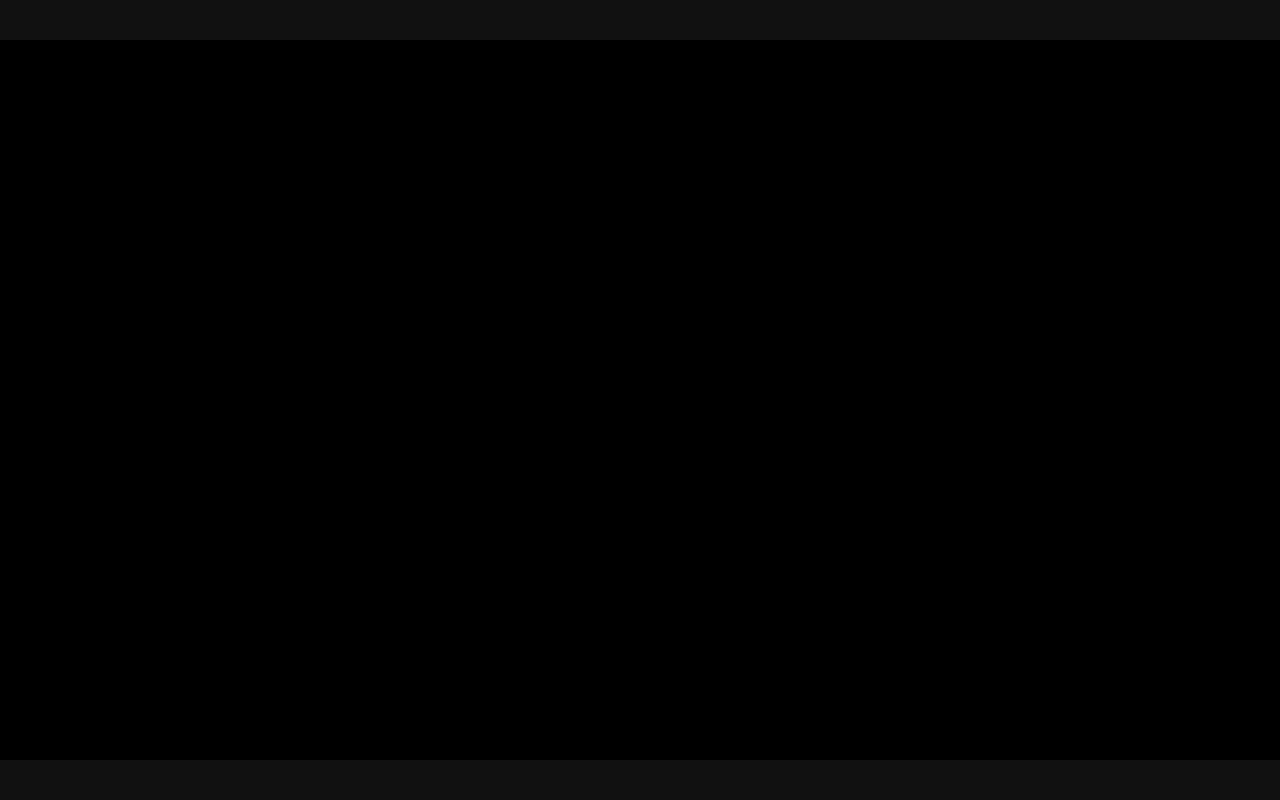
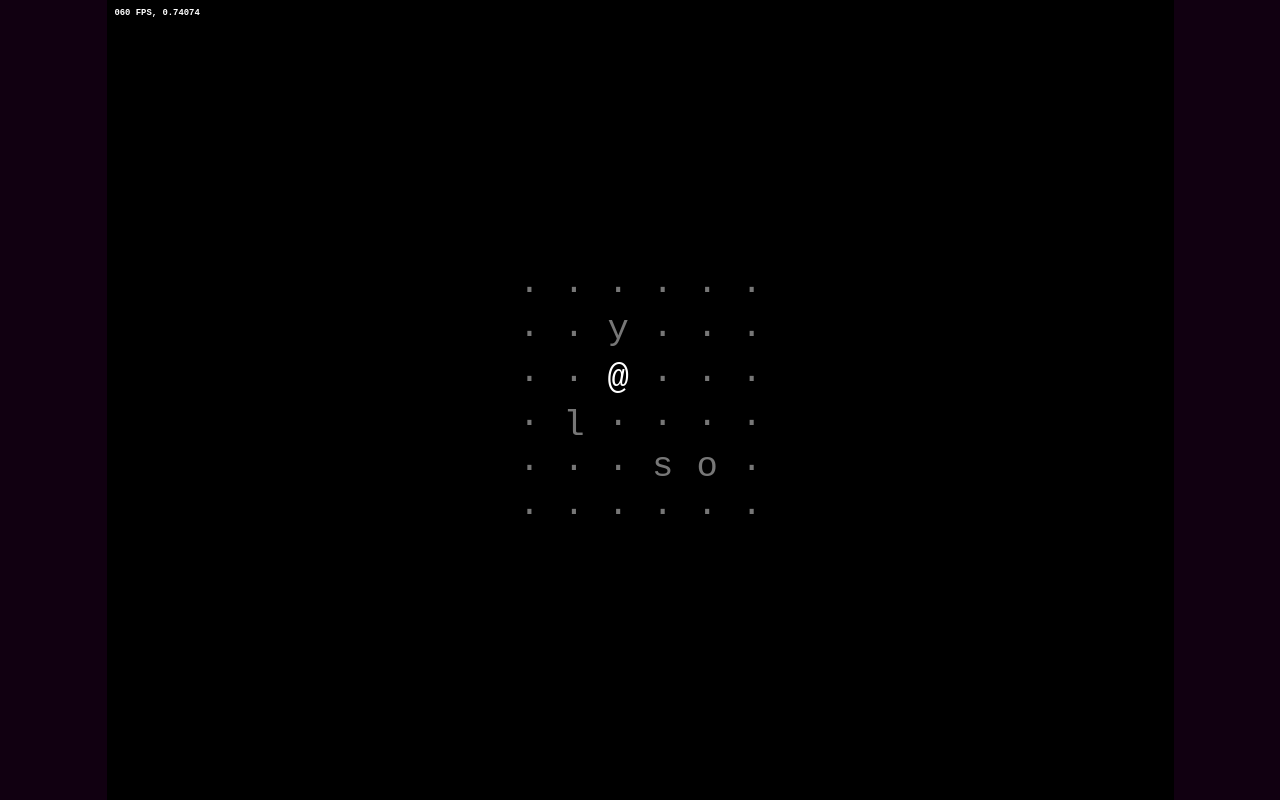
Before and after one commit to sebadorn/js13k-2026-unicorns-and-rainbows, a website with bundled scripts: page dev/index-dev.html in a window 1280 px wide. Built offline with nearby package versions, Linux system fonts and the light colour scheme.

Commit message:
draw tiles and player, listen to keyboard to move player

```diff
--- a/dev/index-dev.html
+++ b/dev/index-dev.html
@@ -3,7 +3,7 @@
 <title>js13k 2026</title>
 <style>
 *{margin:0;padding:0;user-select:none}
-html{background:#111;height:100%}
+html{background:#101;height:100%}
 body{align-items:center;display:flex;height:100%;justify-content:center;overflow:hidden}
 canvas{background:#000}
 .p{cursor:pointer}
--- a/dev/js/Input.js
+++ b/dev/js/Input.js
@@ -12,6 +12,10 @@ export const Input = {
 	 */
 	init() {
 		document.body.onkeydown = ev => {
+			if( ev.altKey || ev.ctrlKey || ev.metaKey ) {
+				return;
+			}
+
 			const ks = this.keystate[ev.code];
 
 			if( !ks || !ks.waitForReset ) {
@@ -20,17 +24,23 @@ export const Input = {
 				};
 
 				if( this._onKeyDown[ev.code] ) {
+					ev.preventDefault();
 					this._onKeyDown[ev.code].forEach( cb => cb() );
 				}
 			}
 		};
 
 		document.body.onkeyup = ev => {
+			if( ev.altKey || ev.ctrlKey || ev.metaKey ) {
+				return;
+			}
+
 			this.keystate[ev.code] = {
 				time: 0
 			};
 
 			if( this._onKeyUp[ev.code] ) {
+				ev.preventDefault();
 				this._onKeyUp[ev.code].forEach( cb => cb() );
 			}
 		};
@@ -63,7 +73,7 @@ export const Input = {
 	isPressedKey( code, forget ) {
 		const ks = this.keystate[code];
 
-		if( ks && ks.time ) {
+		if( ks?.time ) {
 			if( forget ) {
 				ks.time = 0;
 				ks.waitForReset = true;
@@ -78,25 +88,33 @@ export const Input = {
 
 	/**
 	 * Add a listener for the keydown event.
-	 * @param {string}   code - Key code.
-	 * @param {function} cb   - Callback.
+	 * @param {string|string[]} codes - Key code(s).
+	 * @param {function}        cb    - Callback.
 	 */
-	onKeyDown( code, cb ) {
+	onKeyDown( codes, cb ) {
+		codes = !Array.isArray( codes ) ? [codes] : codes;
+
+		codes.forEach( code => {
 			const list = this._onKeyDown[code] || [];
 			list.push( cb );
 			this._onKeyDown[code] = list;
+		} );
 	},
 
 
 	/**
 	 * Add a listener for the keyup event.
-	 * @param {string}   code - Key code.
-	 * @param {function} cb   - Callback.
+	 * @param {string|string[]} codes - Key code(s).
+	 * @param {function}        cb    - Callback.
 	 */
-	onKeyUp( code, cb ) {
+	onKeyUp( codes, cb ) {
+		codes = !Array.isArray( codes ) ? [codes] : codes;
+
+		codes.forEach( code => {
 			const list = this._onKeyUp[code] || [];
 			list.push( cb );
 			this._onKeyUp[code] = list;
+		} );
 	},
 
 
--- a/dev/js/Level.js
+++ b/dev/js/Level.js
@@ -1,3 +1,9 @@
+import { Input } from './Input.js';
+import { Player, PlayerAction } from './Player.js';
+import { Renderer, tileSizePx } from './Renderer.js';
+import { CharMeasures, WorldMap } from './WorldMap.js';
+
+
 export class Level {
 
 
@@ -10,6 +16,8 @@ export class Level {
 
 		/** @type {import('./Animation').Animation[]} */
 		this.animations = [];
+
+		this.player = new Player( this, 2, 2 );
 	}
 
 
@@ -18,25 +26,84 @@ export class Level {
 	 * @param {CanvasRenderingContext2D} ctx
 	 */
 	draw( ctx ) {
+		ctx.translate(
+			Renderer.center.x - WorldMap.sizeX / 2 * tileSizePx,
+			Renderer.center.y - WorldMap.sizeY / 2 * tileSizePx,
+		);
+
+		for( let y = 0; y < WorldMap.sizeY; y++ ) {
+			for( let x = 0; x < WorldMap.sizeX; x++ ) {
+				if( x === this.player.x && y === this.player.y ) {
+					continue;
+				}
+
+				const tile = WorldMap.at( x, y );
+				this.drawTile( ctx, tile );
+			}
+		}
+
+		this.player.draw( ctx );
 		this.animations.forEach( anim => anim.do() );
 	}
 
 
 	/**
 	 *
-	 * @param {number[]} pos - [x, y]
+	 * @param {CanvasRenderingContext2D} ctx
+	 * @param {import('./WorldMap').Tile} tile
 	 */
-	onClick( pos ) {
-		// TODO:
+	drawTile( ctx, tile ) {
+		const correction = CharMeasures.measure( ctx, tile.char );
+
+		ctx.fillStyle = tile.color;
+		ctx.fillText(
+			tile.char,
+			tile.x * tileSizePx + correction.x,
+			tile.y * tileSizePx + correction.y,
+			tileSizePx,
+		);
+
+		// // Debug grid
+		// ctx.strokeStyle = '#f00';
+		// ctx.strokeRect( tile.x * tileSizePx, tile.y * tileSizePx, tileSizePx, tileSizePx );
 	}
 
 
 	/**
 	 *
-	 * @param {number[]} pos - [x, y]
+	 * @param {number} action
 	 */
-	onMouseMove( pos ) {
-		// TODO:
+	onKey( action ) {
+		if( Renderer.isPaused ) {
+			return;
+		}
+
+		let x = this.player.x;
+		let y = this.player.y;
+
+		if( action === PlayerAction.Up.enum ) {
+			y--;
+		}
+		else if( action === PlayerAction.Down.enum ) {
+			y++;
+		}
+		else if( action === PlayerAction.Left.enum ) {
+			x--;
+		}
+		else if( action === PlayerAction.Right.enum ) {
+			x++;
+		}
+		else if( action === PlayerAction.Interact.enum ) {
+			// TODO: check neighbouring tiles for objects to interact with
+		}
+
+		x = Math.max( 0, Math.min( WorldMap.sizeX - 1, x ) );
+		y = Math.max( 0, Math.min( WorldMap.sizeY - 1, y ) );
+
+		// TODO: also check for non-traversable tiles like walls
+
+		this.player.x = x;
+		this.player.y = y;
 	}
 
 
@@ -46,6 +113,24 @@ export class Level {
 	 */
 	update( dt ) {
 		this.timer += dt;
+
+		if( Input.isPressed( PlayerAction.Up.keys, true ) ) {
+			this.onKey( PlayerAction.Up.enum );
+		}
+		else if( Input.isPressed( PlayerAction.Left.keys, true ) ) {
+			this.onKey( PlayerAction.Left.enum );
+		}
+		else if( Input.isPressed( PlayerAction.Down.keys, true ) ) {
+			this.onKey( PlayerAction.Down.enum );
+		}
+		else if( Input.isPressed( PlayerAction.Right.keys, true ) ) {
+			this.onKey( PlayerAction.Right.enum );
+		}
+		else if( Input.isPressed( PlayerAction.Interact.keys, true ) ) {
+			this.onKey( PlayerAction.Interact.enum );
+		}
+
+		this.player.update( dt );
 	}
 
 
--- a/dev/js/LevelObject.js
+++ b/dev/js/LevelObject.js
@@ -1,7 +1,8 @@
-export class LevelObject {
+import { tileSizePx } from './Renderer.js';
+import { CharMeasures, Tile } from './WorldMap.js';
 
 
-	_needsRedraw = true;
+export class LevelObject extends Tile {
 
 
 	/**
@@ -9,26 +10,36 @@ export class LevelObject {
 	 * @param {import('./Level').Level} level
 	 * @param {number} x
 	 * @param {number} y
+	 * @param {string} char
 	 */
-	constructor( level, x, y ) {
+	constructor( level, x, y, char ) {
+		super( x, y, char );
 		this.level = level;
-		this.x = x;
-		this.y = y;
 	}
 
 
 	/**
 	 *
-	 * @param {CanvasRenderingContext2D} _ctx
+	 * @param {CanvasRenderingContext2D} ctx
 	 */
-	draw( _ctx ) {}
+	draw( ctx ) {
+		const correction = CharMeasures.measure( ctx, this.char );
+
+		ctx.fillStyle = this.color;
+		ctx.fillText(
+			this.char,
+			this.x * tileSizePx + correction.x,
+			this.y * tileSizePx + correction.y,
+			tileSizePx,
+		);
+	}
 
 
 	/**
 	 *
-	 * @param {number} _timer
+	 * @param {number} _dt
 	 */
-	update( _timer ) {}
+	update( _dt ) {}
 
 
 };
--- a/dev/js/Player.js
+++ b/dev/js/Player.js
@@ -1,4 +1,28 @@
 import { LevelObject } from './LevelObject.js';
+
+
+export const PlayerAction = {
+	Up: {
+		keys: ['KeyW', 'ArrowUp'],
+		enum: 1,
+	},
+	Right: {
+		keys: ['KeyD', 'ArrowRight'],
+		enum: 2,
+	},
+	Down: {
+		keys: ['KeyS', 'ArrowDown'],
+		enum: 3,
+	},
+	Left: {
+		keys: ['KeyA', 'ArrowLeft'],
+		enum: 4,
+	},
+	Interact: {
+		keys: ['KeyE'],
+		enum: 5,
+	},
+};
 
 
 export class Player extends LevelObject {
@@ -6,12 +30,13 @@ export class Player extends LevelObject {
 
 	/**
 	 *
-	 * @param {Level} level
+	 * @param {import('./Level').Level} level
 	 * @param {number} x
 	 * @param {number} y
 	 */
 	constructor( level, x, y ) {
-		super( level, x, y );
+		super( level, x, y, '@' );
+		this.color = '#fff';
 	}
 
 
--- a/dev/js/Renderer.js
+++ b/dev/js/Renderer.js
@@ -1,8 +1,9 @@
 import { Input } from './Input.js';
 
 
+export const fontMono = '"Courier New", monospace';
 export const targetFPS = 60;
-export const fontMono = '"Courier New", monospace';
+export const tileSizePx = 60;
 
 
 export const Renderer = {
@@ -24,8 +25,8 @@ export const Renderer = {
 	last: 0,
 	timer: 0,
 
-	center: [0, 0],
-	offset: [0, 0],
+	center: { x: 0, y: 0 },
+	offset: { x: 0, y: 0 },
 	scale: 1,
 
 
@@ -43,6 +44,9 @@ export const Renderer = {
 	 */
 	draw() {
 		this.clear();
+		this.ctx.font = '500 48px ' + fontMono;
+		this.ctx.textAlign = 'left';
+		this.ctx.textBaseline = 'alphabetic';
 		this.ctx.setTransform( this.scale, 0, 0, this.scale, 0, 0 );
 
 		this.level?.draw( this.ctx );
@@ -62,6 +66,24 @@ export const Renderer = {
 		this.ctx.textAlign = 'center';
 		this.ctx.textBaseline = 'top';
 		this.ctx.fillText( 'PAUSED', this.center.x, this.center.y - 56 );
+	},
+
+
+	/**
+	 *
+	 * @returns {number}
+	 */
+	getHeight() {
+		return this.cnv.height;
+	},
+
+
+	/**
+	 *
+	 * @returns {number}
+	 */
+	getWidth() {
+		return this.cnv.width;
 	},
 
 
@@ -129,14 +151,15 @@ export const Renderer = {
 			this.level.update( dt );
 			this.draw();
 
-			// // Draw FPS info
-			// this.ctx.fillStyle = '#fff';
-			// this.ctx.font = '600 12px ' + fontMono;
-			// this.ctx.textAlign = 'left';
-			// this.ctx.fillText(
-			// 	String( Math.round( targetFPS / dt ) ).padStart( 3, '0' ) + ' FPS, ' + this.scale.toFixed( 5 ),
-			// 	10, 20
-			// );
+			// Draw FPS info
+			this.ctx.setTransform( this.scale, 0, 0, this.scale, 0, 0 );
+			this.ctx.fillStyle = '#fff';
+			this.ctx.font = '600 12px ' + fontMono;
+			this.ctx.textAlign = 'left';
+			this.ctx.fillText(
+				String( Math.round( targetFPS / dt ) ).padStart( 3, '0' ) + ' FPS, ' + this.scale.toFixed( 5 ),
+				10, 20
+			);
 		}
 
 		this.last = timestamp;
@@ -162,40 +185,40 @@ export const Renderer = {
 
 		Input.onKeyUp( 'Escape', () => this.togglePause() );
 
-		let timeoutMove = null;
+		// let timeoutMove = null;
 
-		this.cnv.addEventListener( 'mouseleave', _ev => {
-			this.cursor[0] = -1;
-		} );
+		// this.cnv.addEventListener( 'mouseleave', _ev => {
+		// 	this.cursor[0] = -1;
+		// } );
 
-		this.cnv.addEventListener( 'mousemove', ev => {
-			this.cursor[0] = ev.clientX - this.offset[0];
-			this.cursor[1] = ev.clientY - this.offset[1];
+		// this.cnv.addEventListener( 'mousemove', ev => {
+		// 	this.cursor[0] = ev.clientX - this.offset.x;
+		// 	this.cursor[1] = ev.clientY - this.offset.y;
 
-			// Slow down mousemove event related actions for better performance.
-			if( !timeoutMove && !this.isPaused ) {
-				timeoutMove = setTimeout( () => {
-					const foundClickable = this.level?.onMouseMove( this.getScaledCursor() );
-					timeoutMove = null;
+		// 	// Slow down mousemove event related actions for better performance.
+		// 	if( !timeoutMove && !this.isPaused ) {
+		// 		timeoutMove = setTimeout( () => {
+		// 			const foundClickable = this.level?.onMouseMove( this.getScaledCursor() );
+		// 			timeoutMove = null;
 
-					if( foundClickable ) {
-						this.cnv.classList.add( 'p' );
-					}
-					else {
-						this.cnv.classList.remove( 'p' );
-					}
-				}, 66 );
-			}
-		} );
+		// 			if( foundClickable ) {
+		// 				this.cnv.classList.add( 'p' );
+		// 			}
+		// 			else {
+		// 				this.cnv.classList.remove( 'p' );
+		// 			}
+		// 		}, 66 );
+		// 	}
+		// } );
 
-		this.cnv.addEventListener( 'click', ev => {
-			this.cursor[0] = ev.clientX - this.offset[0];
-			this.cursor[1] = ev.clientY - this.offset[1];
+		// this.cnv.addEventListener( 'click', ev => {
+		// 	this.cursor[0] = ev.clientX - this.offset.x;
+		// 	this.cursor[1] = ev.clientY - this.offset.y;
 
-			if( !this.isPaused ) {
-				this.level?.onClick( this.getScaledCursor() );
-			}
-		} );
+		// 	if( !this.isPaused ) {
+		// 		this.level?.onClick( this.getScaledCursor() );
+		// 	}
+		// } );
 	},
 
 
@@ -203,7 +226,7 @@ export const Renderer = {
 	 * Resize the canvas.
 	 */
 	resize() {
-		const targetRatio = 1920 / 1080;
+		const targetRatio = 4 / 3;
 
 		let height = window.innerHeight;
 		let width = Math.round( height * targetRatio );
@@ -218,8 +241,8 @@ export const Renderer = {
 		this.center.x = width / 2 / this.scale;
 		this.center.y = height / 2 / this.scale;
 
-		this.offset[0] = ( window.innerWidth - width ) / 2;
-		this.offset[1] = ( window.innerHeight - height ) / 2;
+		this.offset.x = ( window.innerWidth - width ) / 2;
+		this.offset.y = ( window.innerHeight - height ) / 2;
 
 		this.cnv.width = width;
 		this.cnv.height = height;
--- a/dev/js/WorldMap.js
+++ b/dev/js/WorldMap.js
@@ -1,4 +1,36 @@
-export class WorldField {
+import { tileSizePx } from './Renderer.js';
+
+
+export const CharMeasures = {
+
+	data: {},
+
+	/**
+	 *
+	 * @param {CanvasRenderingContext2D} ctx
+	 * @param {string} char
+	 * @returns {object}
+	 */
+	measure( ctx, char ) {
+		if( this.data[char] ) {
+			return this.data[char];
+		}
+
+		// assumes textBaseline = 'alphabetical'
+		const metrics = ctx.measureText( char );
+
+		this.data[char] = {
+			x: ( tileSizePx - metrics.width ) / 2,
+			y: tileSizePx - ( tileSizePx - metrics.actualBoundingBoxAscent + metrics.actualBoundingBoxDescent ) / 2,
+		};
+
+		return this.data[char];
+	},
+
+};
+
+
+export class Tile {
 
 
 	/** @type {number} */
@@ -11,7 +43,7 @@ export class WorldField {
 	char = '.';
 
 	/** @type {string} */
-	color = '#fff';
+	color = '#777';
 
 	/** @type {import('./Animation').Animation[]?} */
 	animations;
@@ -36,22 +68,23 @@ export class WorldField {
 
 export const WorldMap = {
 
-	/** @type {WorldField[][]} */
+	/** @type {Tile[][]} */
 	data: [
-		['.', '.', '.', '.', '.'],
-		['.', '.', '.', '.', '.'],
-		['.', '.', '.', '.', '.'],
-		['.', '.', '.', '.', '.'],
-		['.', '.', '.', '.', '.'],
+		['.', '.', '.', '.', '.', '.'],
+		['.', '.', 'y', '.', '.', '.'],
+		['.', '.', '.', '.', '.', '.'],
+		['.', 'l', '.', '.', '.', '.'],
+		['.', '.', '.', 's', 'o', '.'],
+		['.', '.', '.', '.', '.', '.'],
 	].map( ( line, y ) => line.map( ( char, x ) => {
-		return new WorldField( x, y, char );
+		return new Tile( x, y, char );
 	} ) ),
 
 	/**
 	 *
 	 * @param {number} x
 	 * @param {number} y
-	 * @returns {WorldField}
+	 * @returns {Tile}
 	 */
 	at( x, y ) {
 		return this.data[y][x];
```
Lines whose indentation alone changed are shown as unchanged.
